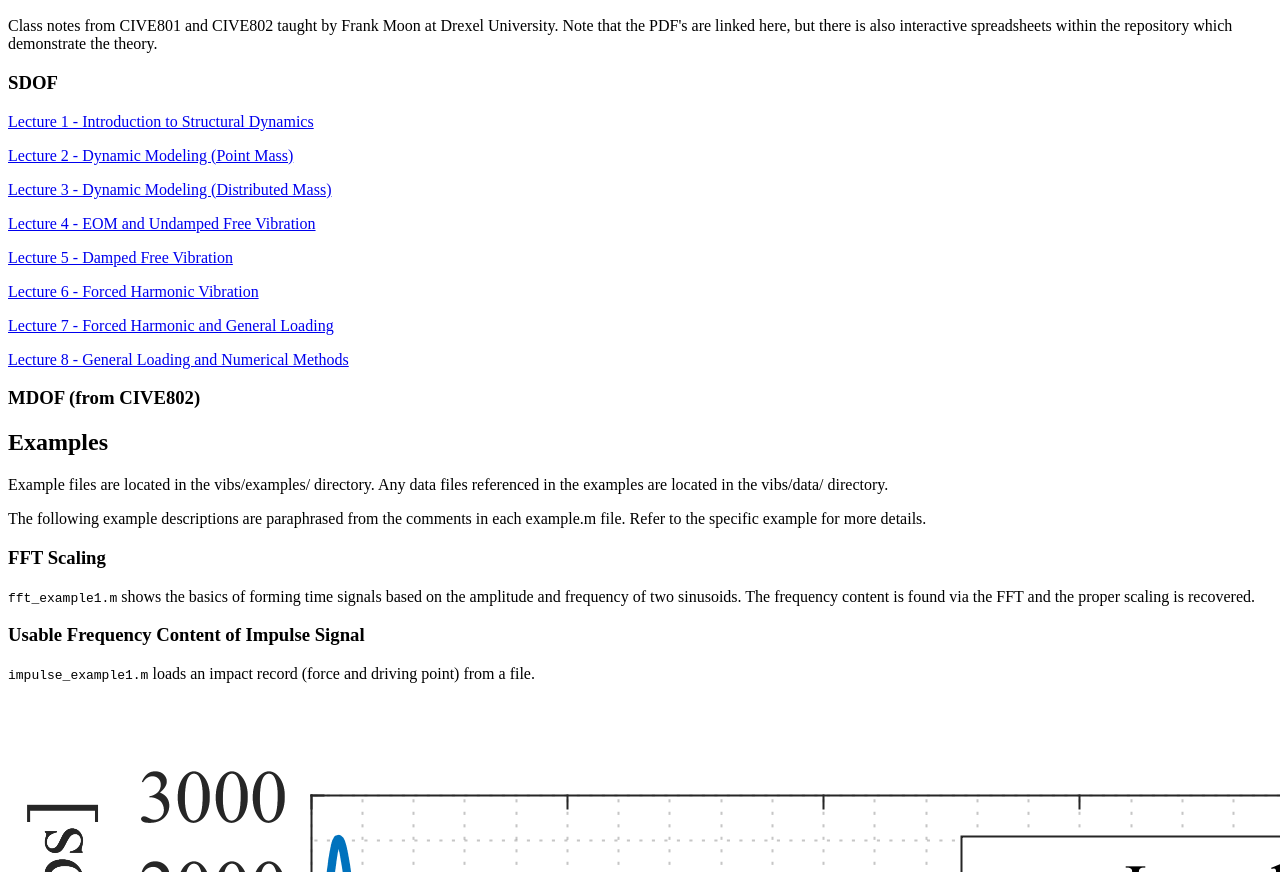
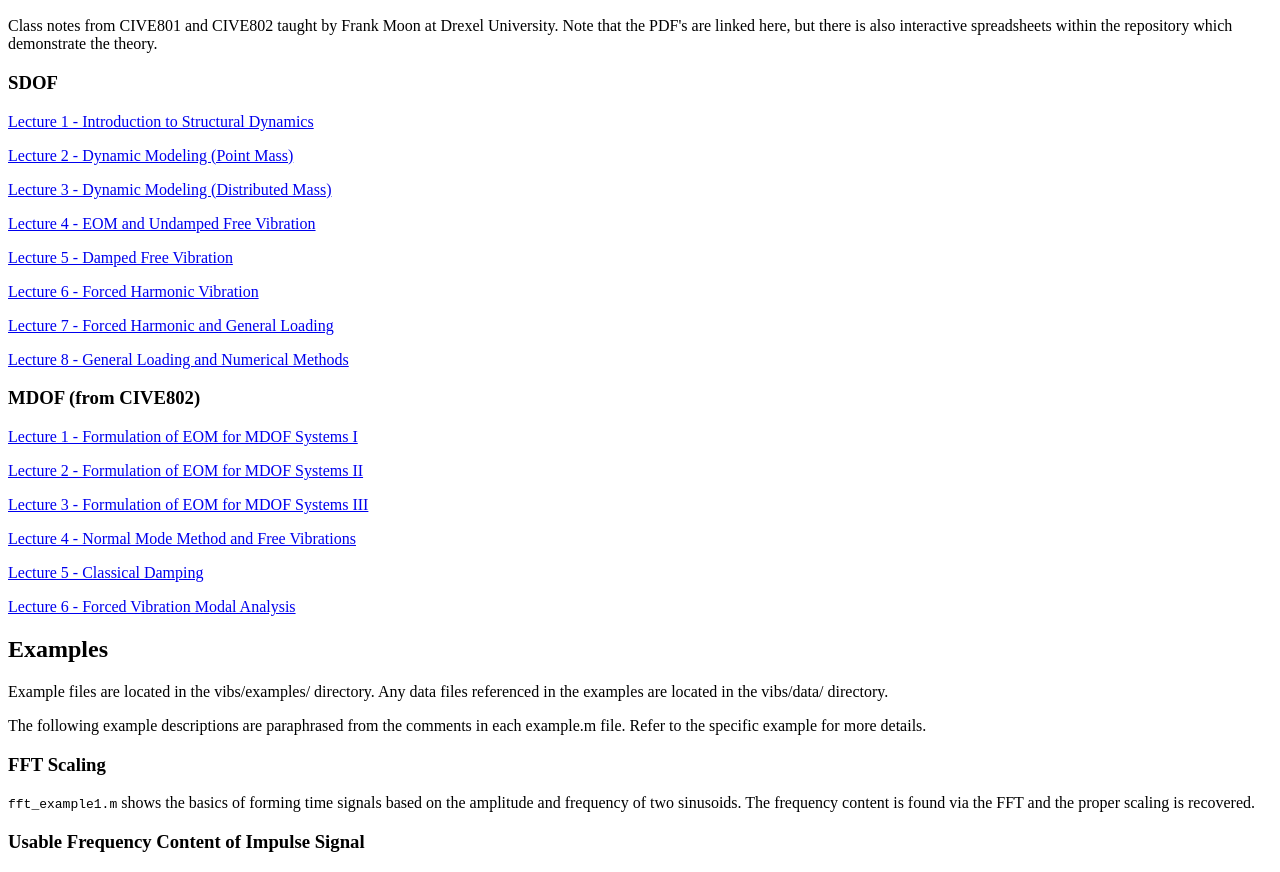
Before and after one commit to johndevitis/vibs, a plain HTML site: page index.html in a window 1280 px wide. Shown: the part 228-1100 px from the top of the page. Drawn offline with Linux system fonts and the light colour scheme.

Commit message:
updated index

```diff
--- a/index.html
+++ b/index.html
@@ -14,6 +14,12 @@
 <p><a href="docs/franks-notes/sdof/Lecture%207%20-%20Forced%20Harmonic%20and%20General%20Loading.pdf">Lecture 7 - Forced Harmonic and General Loading</a></p>
 <p><a href="docs/franks-notes/sdof/Lecture%208%20-%20General%20Loading%20and%20Numerical%20Methods.pdf">Lecture 8 - General Loading and Numerical Methods</a></p>
 <h3 id="mdof-from-cive802">MDOF (from CIVE802)</h3>
+<p><a href="docs/franks-notes/mdof/Lecture%201%20-%20Formulation%20of%20EOM%20for%20MDOF%20Systems%20I.pdf">Lecture 1 - Formulation of EOM for MDOF Systems I</a></p>
+<p><a href="docs/franks-notes/mdof/Lecture%202%20-%20Formulation%20of%20EOM%20for%20MDOF%20Systems%20II.pdf">Lecture 2 - Formulation of EOM for MDOF Systems II</a></p>
+<p><a href="docs/franks-notes/mdof/Lecture%203%20-%20Formulation%20of%20EOM%20for%20MDOF%20Systems%20III.pdf">Lecture 3 - Formulation of EOM for MDOF Systems III</a></p>
+<p><a href="docs/franks-notes/mdof/Lecture%204%20-%20Normal%20Mode%20Method%20and%20Free%20Vibrations.pdf">Lecture 4 - Normal Mode Method and Free Vibrations</a></p>
+<p><a href="docs/franks-notes/mdof/Lecture%205%20-%20Classical%20Damping.pdf">Lecture 5 - Classical Damping</a></p>
+<p><a href="docs/franks-notes/mdof/Lecture%206%20-%20Forced%20Vibration%20Modal%20Analysis.pdf">Lecture 6 - Forced Vibration Modal Analysis</a></p>
 <h2 id="examples">Examples</h2>
 <p>Example files are located in the vibs/examples/ directory. Any data files referenced in the examples are located in the vibs/data/ directory.</p>
 <p>The following example descriptions are paraphrased from the comments in each example.m file. Refer to the specific example for more details.</p>
```
